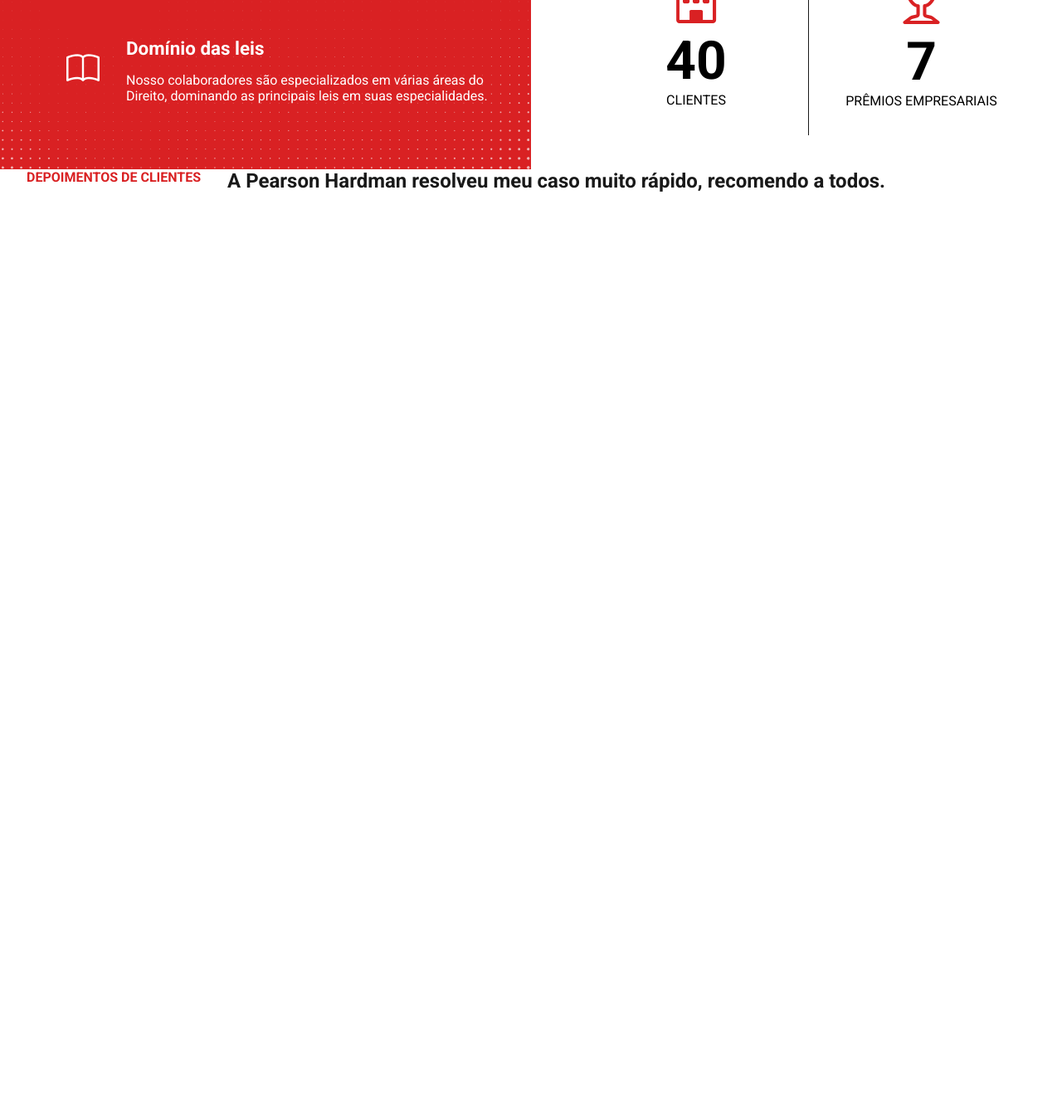
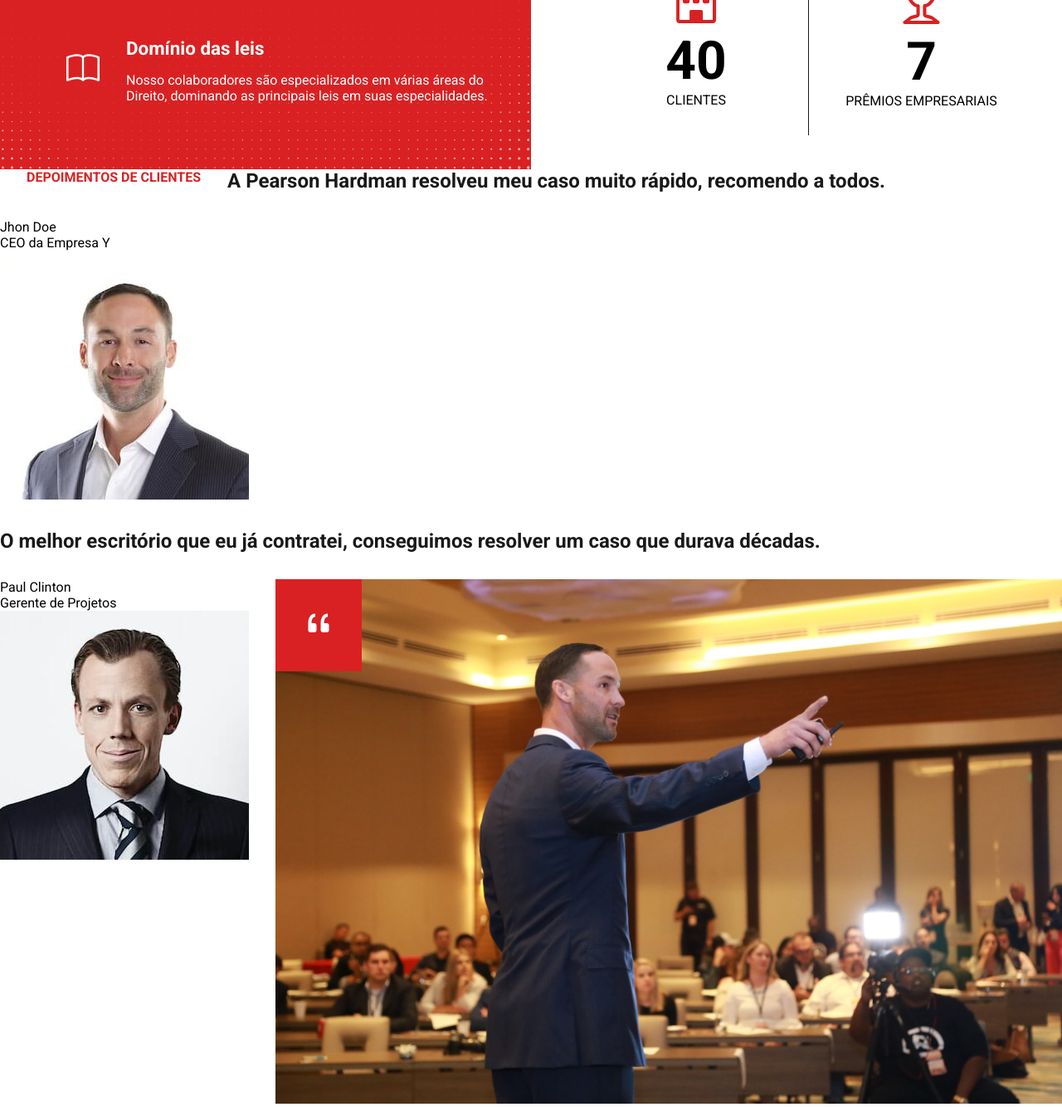
Before and after one commit to MarcosVenicioSJr/Projeto_PearsonHardman, a plain HTML site: page Projeto/index.html in a window 1280 px wide. Shown: the part 2328-3662 px from the top of the page at 83% size. Before the commit the page ends 2560 px from the top, so only its background shows below. Drawn offline with nearby package versions, Linux system fonts and the light colour scheme.

Commit message:
Fazendo css da seção de depoimentos

```diff
--- a/Projeto/index.html
+++ b/Projeto/index.html
@@ -130,17 +130,36 @@
     </section>
 
     <section id="testimonials" class="text-image-section">
+
         <div id="testimonial-information" class="text-containes"></div>
+
             <p class="section-subtitle">Depoimentos de clientes</p>
             <h3 class="section-title">
                 A Pearson Hardman resolveu meu caso muito rápido, recomendo a todos.
             </h3>
-
          <div class="author">
             <div class="author-info">
+                <p class="author-name">Jhon Doe</p>
+                <p class="author-job">CEO da Empresa Y</p>
+            </div>
+            <img src="img/author_1.jpg" alt="Jhon Doe">
+         </div>
 
-            </div>
-         </div>
+         <h3 class="section-title">
+            O melhor escritório que eu já contratei, conseguimos resolver um caso que durava décadas.
+        </h3>
+     <div class="author">
+        <div class="author-info">
+            <p class="author-name">Paul Clinton</p>
+            <p class="author-job">Gerente de Projetos</p>
+        </div>
+        <img src="img/author_2.jpg" alt="Paul Clinton">
+     </div>
+
+     <div id="testimonial-image-container" class="image-container">
+        <i class="bi bi-quote"></i>
+        <img src="img/court.jpg" alt="Advogado em um tribunal">
+     </div>
 
     </section>
 </body>
```
